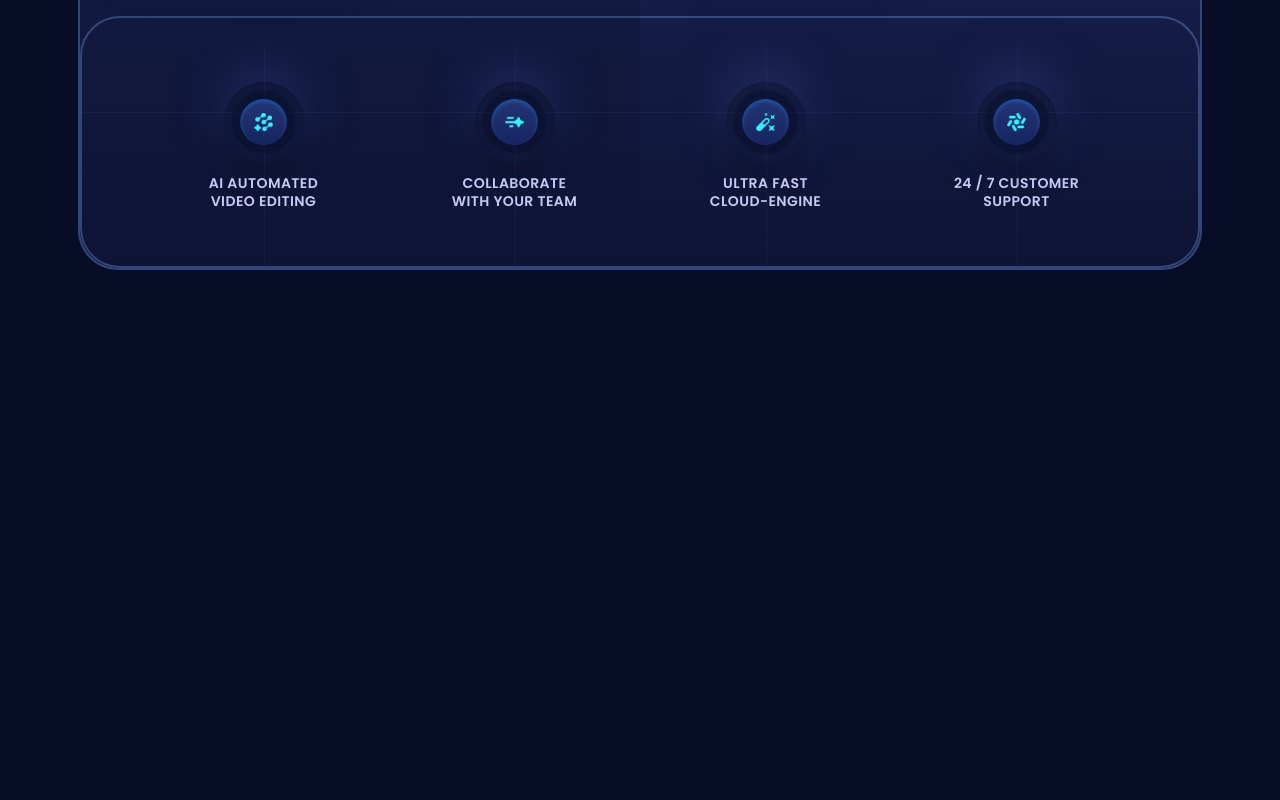
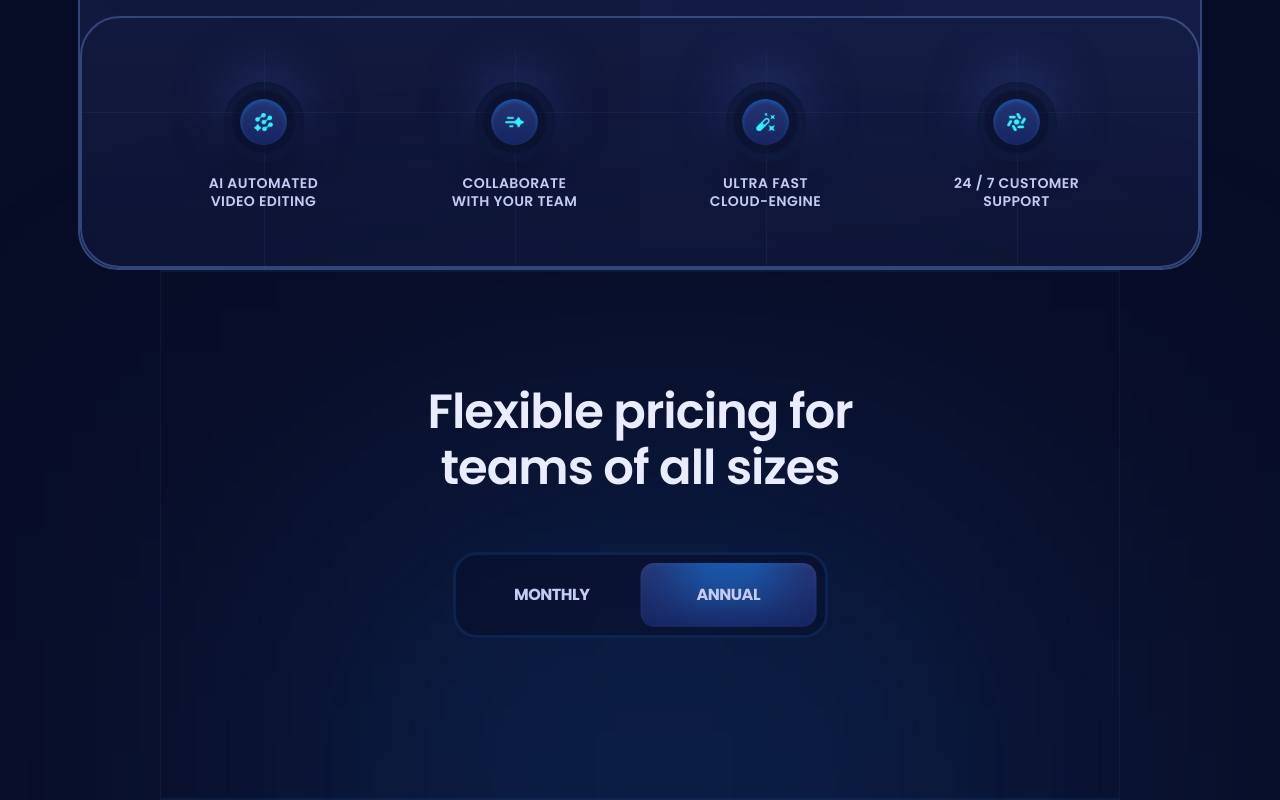
Before and after one commit to franciscoprado4/sasslandingpage, a React (Vite) app: page / in a window 1280 px wide. Shown: the part 1534-2334 px from the top of the page. Before the commit the page ends 1804 px from the top, so only its background shows below. Built offline with nearby package versions, Linux system fonts and the light colour scheme.

Commit message:
seccion pricing

```diff
--- a/src/App.jsx
+++ b/src/App.jsx
@@ -1,14 +1,16 @@
-import './App.css';
-import { Features } from './sections/Features';
-import { Header } from './sections/Header';
-import { Hero } from './sections/Hero';
+import "./App.css";
+import { Features } from "./sections/Features";
+import { Header } from "./sections/Header";
+import { Hero } from "./sections/Hero";
+import { Pricing } from "./sections/Pricing";
 
 function App() {
   return (
-    <main className='overflow-hidden'>
+    <main className="overflow-hidden">
       <Header />
       <Hero />
       <Features />
+      <Pricing />
     </main>
   );
 }
--- /dev/null
+++ b/src/sections/Pricing.jsx
@@ -0,0 +1,42 @@
+import clsx from "clsx";
+import { Element } from "react-scroll";
+import { useState } from "react";
+
+export const Pricing = () => {
+  const [monthly, setMontly] = useState(false);
+
+  return (
+    <section>
+      <Element name="pricing">
+        <div className="container">
+          <div className="max-w-960 border-2 pricing-head_before relative mx-auto border-l border-r border-s2 bg-s1/50 pb-40 pt-28 max-xl:max-w-4xl ">
+            <h3 className="h3 max-lg:h4 max-md:h5 z-3 relative mx-auto mb-14 max-w-lg text-center text-p4 max-md:mb-11 max-sm:max-w-sm">
+              Flexible pricing for teams of all sizes
+            </h3>
+
+            <div className="relative z-4 mx-auto flex w-[375px] rounded-3xl border-[3px] border-s4/25 bg-s1/50 p-2 backdrop-blur-[6px] max-md:w-[310px]">
+              <button
+                className={clsx("pricing-head_btn", monthly && "text-p4")}
+                onClick={() => setMontly(true)}
+              >
+                Monthly
+              </button>
+              <button
+                className={clsx("pricing-head_btn", !monthly && "text-p4")}
+                onClick={() => setMontly(false)}
+              >
+                Annual
+              </button>
+              <div
+                className={clsx(
+                  "g4 rounded-14 before:h-100 pricing-head_btn_before absolute left-2 top-2 h-[calc(100%-16px)] w-[calc(50%-8px)] overflow-hidden shadow-400 transition-transform duration-500",
+                  !monthly && "translate-x-full"
+                )}
+              ></div>
+            </div>
+          </div>
+        </div>
+      </Element>
+    </section>
+  );
+};
```
